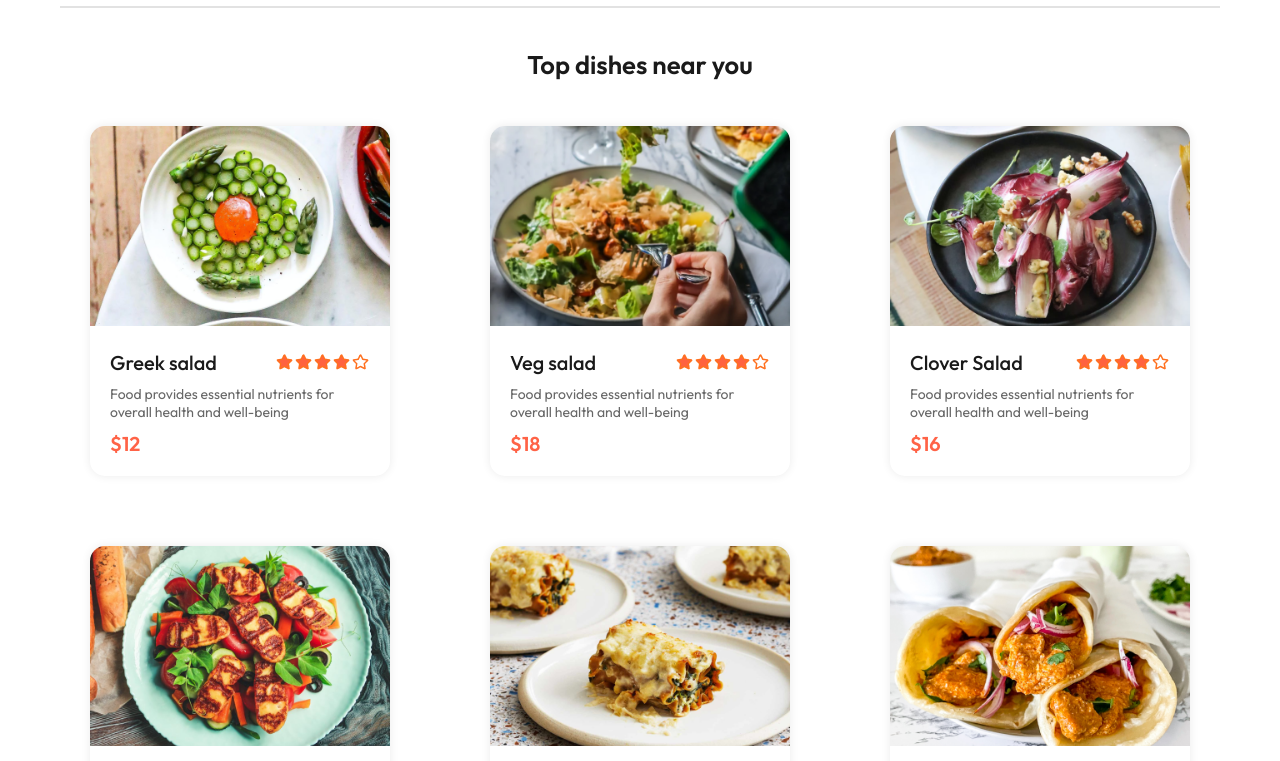
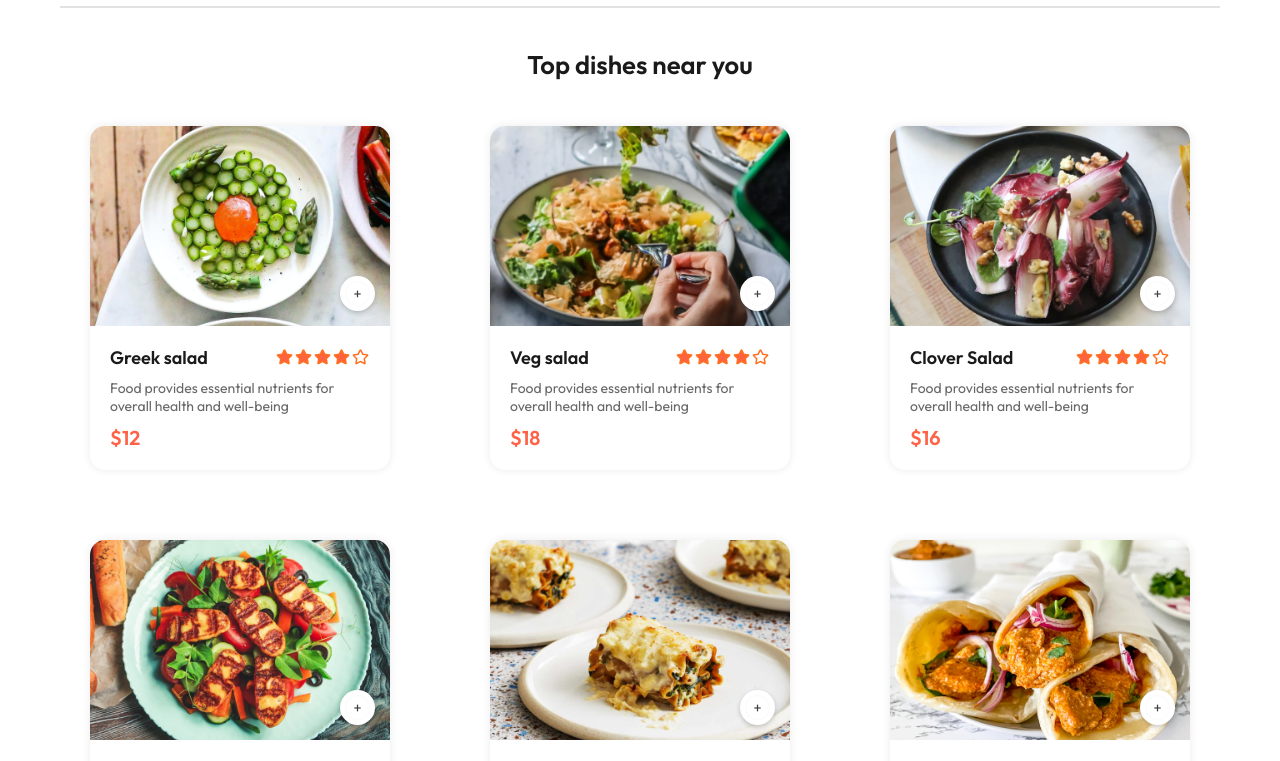
Before and after one commit to jibankumarpanda/FOODSTAR, a React (Vite) app in the folder frontend/: page / in a window 1280 px wide. Shown: the part 940-1701 px from the top of the page. Built offline with nearby package versions, Linux system fonts and the light colour scheme.

Commit message:
Your commit message here

```diff
--- a/frontend/src/components/FoodItem/FoodItem.css
+++ b/frontend/src/components/FoodItem/FoodItem.css
@@ -1,9 +1,3 @@
-@keyframes clickEffect {
-    0% { transform: scale(1); }
-    50% { transform: scale(0.98); }
-    100% { transform: scale(1); }
-}
-
 @keyframes clickEffect {
     0% { transform: scale(1); }
     50% { transform: scale(0.98); }
@@ -30,15 +24,20 @@
     transform: translateY(-5px);
     box-shadow: 0 10px 20px rgba(0, 0, 0, 0.1);
 }
-.food-item-image{
+
+.food-item-image {
     width: 100%;
     height: 200px;
     object-fit: cover;
+    display: block; /* Ensures no extra space below the image */
 }
-.food-item-info{
+
+.food-item-info {
     padding: 20px;
+    position: relative; /* For absolute positioning of children */
 }
-.food-item-name-rating{
+
+.food-item-name-rating {
     display: flex;
     justify-content: space-between;
     align-items: center;
@@ -49,6 +48,7 @@
     font-size: 18px;
     font-weight: 600;
     color: #1a1a1a;
+    margin: 0; /* Remove default margins */
 }
 
 .food-item-desc {
@@ -61,8 +61,62 @@
     color: tomato;
     font-size: 20px;
     font-weight: 600;
+    margin: 0; /* Remove default margins */
 }
-.food-item-name-rating p{
-    font-size: 20px;
-    font-weight: 500;
+
+/* Fixed the container class name */
+.food-item-img-container {
+    position: relative;
+    width: 100%;
+    height: 200px; /* Match the image height */
 }
+
+/* Fixed the selector - removed the extra 'e' in 'image' */
+.food-item-img-container .add {
+    width: 35px;
+    height: 35px;
+    position: absolute;
+    bottom: 15px;
+    right: 15px;
+    cursor: pointer;
+    border-radius: 50%;
+    background: white;
+    padding: 5px;
+    box-shadow: 0 2px 5px rgba(0,0,0,0.2);
+    z-index: 2;
+}
+
+/* Style for the counter container */
+.food-item-counter {
+    position: absolute;
+    bottom: 15px;
+    right: 15px;
+    display: flex;
+    align-items: center;
+    gap: 10px;
+    background: white;
+    padding: 5px 10px;
+    border-radius: 20px;
+    box-shadow: 0 2px 5px rgba(0,0,0,0.2);
+    z-index: 2;
+}
+
+/* Style for the counter buttons */
+.food-item-counter img {
+    width: 25px;
+    height: 25px;
+    cursor: pointer;
+    transition: transform 0.2s;
+}
+
+.food-item-counter img:hover {
+    transform: scale(1.1);
+}
+
+/* Ensure the counter number is properly aligned */
+.food-item-counter p {
+    margin: 0;
+    font-weight: 600;
+    min-width: 20px;
+    text-align: center;
+}
--- a/frontend/src/components/FoodItem/FoodItem.jsx
+++ b/frontend/src/components/FoodItem/FoodItem.jsx
@@ -5,21 +5,40 @@ import { assets } from '../../assets/assets';
 const FoodItem = ({ id, name, price, description, image }) => {
     const [itemCount, setItemCount] = useState(0);
 
-
-return (
-
+    return (
         <div className='food-item'>
-           <div className="food-item-img-container">
-                <img className='food-item-image' src={image} alt="" />
-           </div>
-           <div className="food-item-info">
+            <div className="food-item-img-container">
+                <img className='food-item-image' src={image} alt={name} />
+                {!itemCount
+                    ? <img
+                        className='add'
+                        onClick={() => setItemCount(prev => prev + 1)}
+                        src={assets.add_icon_white}
+                        alt="Add to cart"
+                      />
+                    : <div className='food-item-counter'>
+                        <img
+                            onClick={() => setItemCount(prev => prev - 1)}
+                            src={assets.remove_icon_red}
+                            alt="Remove one"
+                        />
+                        <p>{itemCount}</p>
+                        <img
+                            onClick={() => setItemCount(prev => prev + 1)}
+                            src={assets.add_icon_green}
+                            alt="Add one more"
+                        />
+                      </div>
+                }
+            </div>
+            <div className="food-item-info">
                 <div className="food-item-name-rating">
                     <p>{name}</p>
                     <img src={assets.rating_starts} alt="Rating" />
                 </div>
                 <p className="food-item-desc">{description}</p>
                 <p className="food-item-price">${price}</p>
-           </div>
+            </div>
         </div>
     );
 }
```
